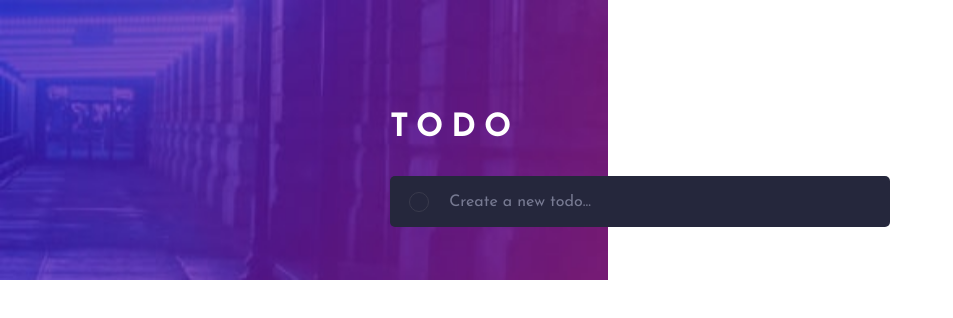
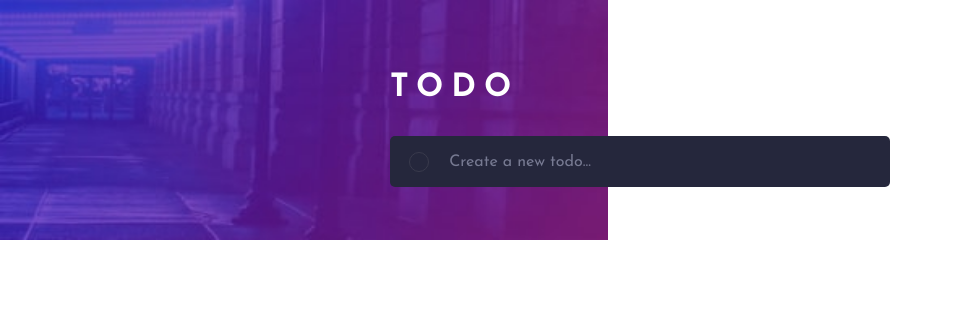
Before and after one commit to manishdevelops/Todo-App, a plain HTML site: page index.html in a window 1280 px wide. Shown: the whole page, without its empty margins (0-953 px from the left). Drawn offline with Linux system fonts and the light colour scheme.

Commit message:
update sass

```diff
--- a/sass/main.scss
+++ b/sass/main.scss
@@ -19,9 +19,9 @@
 
       background-image: url('/assets/images/bg-mobile-dark.jpg');
       background-repeat: no-repeat;
-      background-size: min(100%,608px) 400px;
+      background-size: min(100%,608px) 300px;
       width: 100%;
-      height: 35vh;
+      height: 240px;
 
     }
     .Todo__container {
```
Also changed, not shown: sass/main.css, 1 other file.
